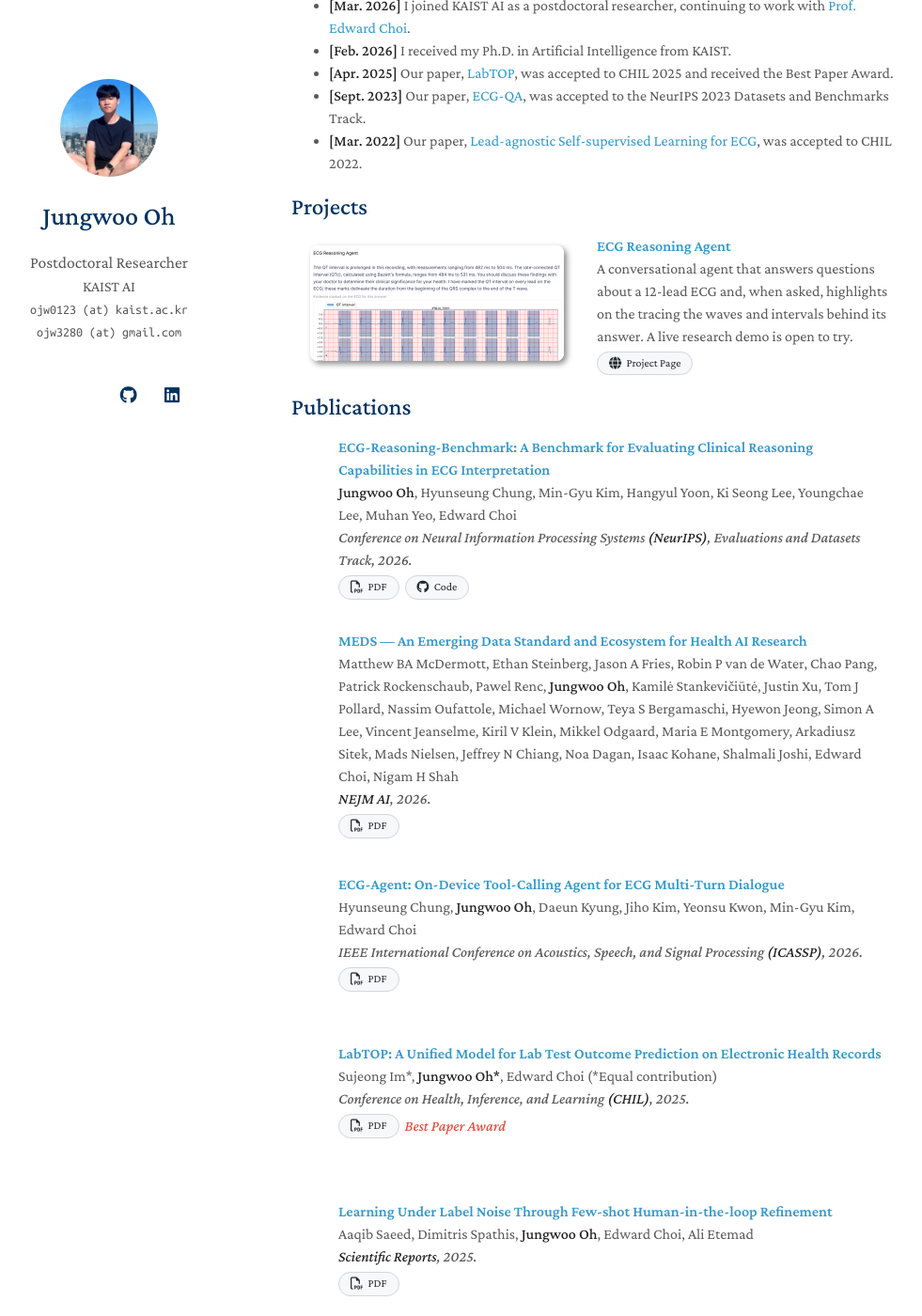
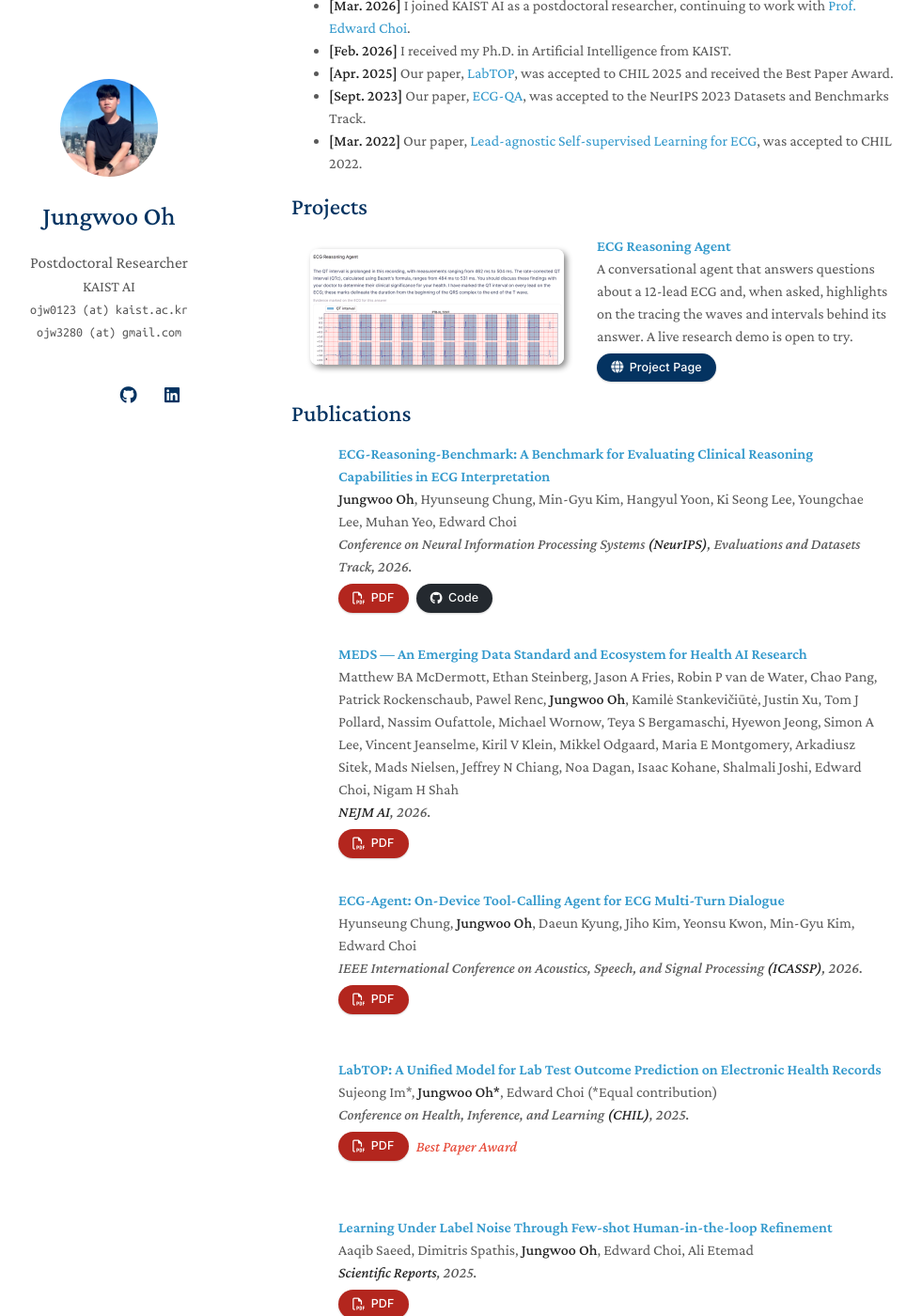
Before and after one commit to Jwoo5/jwoo5.github.io, a Jekyll site: the page built from index.md, in a window 1280 px wide and 1400 px high, scrolled down 808 px. Shown: the whole window at 94% size, without its empty margins (160-1141 px from the left). Built offline with Jekyll 4.4.1, drawn with Linux system fonts in a browser that asks for light colours; a style sheet for code colours, icons or effects is not loaded; our own code applies the rules of GitHub Pages for plain Markdown files.

Commit message:
Make the link buttons filled, one colour per kind of link
PDF, Code, Project Page and BibTeX links are filled pill buttons in red,
near black, navy and grey, with white icon and label set in Inter, so
they read as buttons beside the serif text and can be told apart at a
glance. Hovering brightens and lifts a button, except for readers who
ask for reduced motion. Dark mode lightens the near black and the navy.
The layout loads Inter; the per-kind classes replace the inline size.

Co-Authored-By: Claude Opus 5.5 <noreply@anthropic.com>

```diff
--- a/_includes/publications.md
+++ b/_includes/publications.md
@@ -22,16 +22,16 @@
       </div>
     <div class="links">
       {% if link.pdf %}
-      <a href="{{ link.pdf }}" class="btn btn-sm z-depth-0" role="button" target="_blank" style="font-size:12px;"><i class="fa-regular fa-file-pdf" aria-hidden="true"></i>PDF</a>
+      <a href="{{ link.pdf }}" class="btn btn-sm z-depth-0 btn-pdf" role="button" target="_blank"><i class="fa-regular fa-file-pdf" aria-hidden="true"></i>PDF</a>
       {% endif %}
       {% if link.code %}
-      <a href="{{ link.code }}" class="btn btn-sm z-depth-0" role="button" target="_blank" style="font-size:12px;"><i class="fa-brands fa-github" aria-hidden="true"></i>Code</a>
+      <a href="{{ link.code }}" class="btn btn-sm z-depth-0 btn-code" role="button" target="_blank"><i class="fa-brands fa-github" aria-hidden="true"></i>Code</a>
       {% endif %}
       {% if link.page %}
-      <a href="{{ link.page }}" class="btn btn-sm z-depth-0" role="button" target="_blank" style="font-size:12px;"><i class="fa-solid fa-globe" aria-hidden="true"></i>Project Page</a>
+      <a href="{{ link.page }}" class="btn btn-sm z-depth-0 btn-page" role="button" target="_blank"><i class="fa-solid fa-globe" aria-hidden="true"></i>Project Page</a>
       {% endif %}
       {% if link.bibtex %}
-      <a href="{{ link.bibtex }}" class="btn btn-sm z-depth-0" role="button" target="_blank" style="font-size:12px;"><i class="fa-solid fa-quote-right" aria-hidden="true"></i>BibTex</a>
+      <a href="{{ link.bibtex }}" class="btn btn-sm z-depth-0 btn-bib" role="button" target="_blank"><i class="fa-solid fa-quote-right" aria-hidden="true"></i>BibTex</a>
       {% endif %}
       {% if link.notes %}
       <strong> <i style="color:#e74d3c">{{ link.notes }}</i></strong>
--- a/_layouts/homepage.html
+++ b/_layouts/homepage.html
@@ -20,6 +20,7 @@
 
     <link rel=stylesheet href=https://cdnjs.cloudflare.com/ajax/libs/academicons/1.8.6/css/academicons.min.css integrity="sha256-uFVgMKfistnJAfoCUQigIl+JfUaP47GrRKjf6CTPVmw=" crossorigin=anonymous>
     <link rel="stylesheet" href="https://cdnjs.cloudflare.com/ajax/libs/font-awesome/6.4.2/css/all.min.css" integrity="sha512-z3gLpd7yknf1YoNbCzqRKc4qyor8gaKU1qmn+CShxbuBusANI9QpRohGBreCFkKxLhei6S9CQXFEbbKuqLg0DA==" crossorigin="anonymous" referrerpolicy="no-referrer" />
+    <link rel="stylesheet" href="https://fonts.googleapis.com/css2?family=Inter:wght@500;600&display=swap">
 
     {% if site.font == "Sans Serif" %}
     <link rel="stylesheet" href="./assets/css/font_sans_serif.css">
--- a/assets/css/publications.css
+++ b/assets/css/publications.css
@@ -58,21 +58,28 @@ blockquote { background: var(--global-bg-color); border-left: 2px solid var(--gl
 
 .publications ol.bibliography li .author > em { border-bottom: 1px solid; font-style: normal; }
 
-.publications ol.bibliography li .links { display: flex; flex-wrap: wrap; align-items: center; gap: 6px; margin-top: 4px; }
+.publications ol.bibliography li .links { display: flex; flex-wrap: wrap; align-items: center; gap: 8px; margin-top: 6px; }
 
-.publications ol.bibliography li .links a.btn { display: inline-flex; align-items: center; gap: 0.45em; color: #24292f; background-color: #f6f8fa; border: 1px solid #d0d7de; border-radius: 999px; padding: 0.15rem 0.75rem; line-height: 1.6; text-decoration: none; transition: color 0.15s ease, border-color 0.15s ease, background-color 0.15s ease; }
+.publications ol.bibliography li .links a.btn { display: inline-flex; align-items: center; gap: 0.5em; font-family: Inter, system-ui, -apple-system, "Segoe UI", Roboto, sans-serif; font-size: 12.5px; font-weight: 500; letter-spacing: 0.01em; line-height: 1.5; color: #ffffff; background-color: #5b6472; border: 0; border-radius: 999px; padding: 0.38rem 0.95rem; text-decoration: none; box-shadow: 0 1px 2px rgba(0, 0, 0, 0.18); transition: transform 0.15s ease, box-shadow 0.15s ease, filter 0.15s ease; }
 
-.publications ol.bibliography li .links a.btn i { font-size: 1.1em; }
+.publications ol.bibliography li .links a.btn i { font-size: 1.05em; }
+
+.publications ol.bibliography li .links a.btn-pdf { background-color: #b3261e; }
+
+.publications ol.bibliography li .links a.btn-code { background-color: #24292f; }
+
+.publications ol.bibliography li .links a.btn-page { background-color: #043361; }
+
+.publications ol.bibliography li .links a.btn-bib { background-color: #5b6472; }
+
+.publications ol.bibliography li .links a.btn:hover { color: #ffffff; filter: brightness(1.18); transform: translateY(-1px); box-shadow: 0 5px 12px rgba(0, 0, 0, 0.22); }
+
+@media (prefers-reduced-motion: reduce) { .publications ol.bibliography li .links a.btn { transition: none; } .publications ol.bibliography li .links a.btn:hover { transform: none; } }
 
 @media (prefers-color-scheme: dark) {
-.publications ol.bibliography li .links a.btn { color: #dadbdf; background-color: #2a2b36; border-color: #3a3c4a; }
+.publications ol.bibliography li .links a.btn-code { background-color: #4a5160; }
 
-  }
-
-.publications ol.bibliography li .links a.btn:hover { color: #043361; border-color: #043361; background-color: #eef4fb; }
-
-@media (prefers-color-scheme: dark) {
-.publications ol.bibliography li .links a.btn:hover { color: #3eb7f0; border-color: #3eb7f0; background-color: #263443; }
+.publications ol.bibliography li .links a.btn-page { background-color: #1f6fb2; }
 
   }
 
--- a/index.md
+++ b/index.md
@@ -45,7 +45,7 @@ Building on my experience in constructing ECG datasets, I am currently working o
     <div class="title"><a href="./ecg-reasoning-agent/">ECG Reasoning Agent</a></div>
     <div class="periodical">A conversational agent that answers questions about a 12-lead ECG and, when asked, highlights on the tracing the waves and intervals behind its answer. A live research demo is open to try.</div>
     <div class="links">
-      <a href="./ecg-reasoning-agent/" class="btn btn-sm z-depth-0" role="button" style="font-size:12px;"><i class="fa-solid fa-globe" aria-hidden="true"></i>Project Page</a>
+      <a href="./ecg-reasoning-agent/" class="btn btn-sm z-depth-0 btn-page" role="button"><i class="fa-solid fa-globe" aria-hidden="true"></i>Project Page</a>
     </div>
   </div>
 </div>
```
Also changed, not shown: assets/css/publications-no-dark-mode.css (+14 -4 lines).
